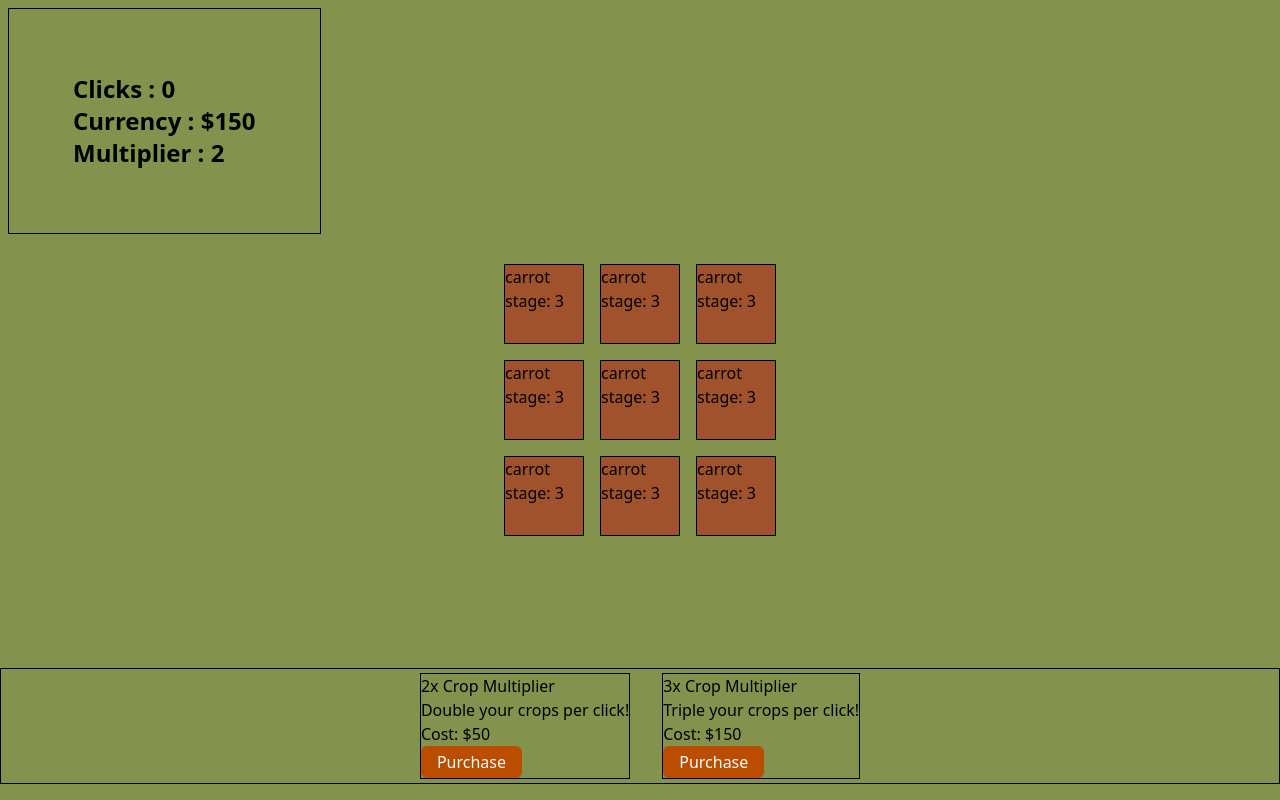
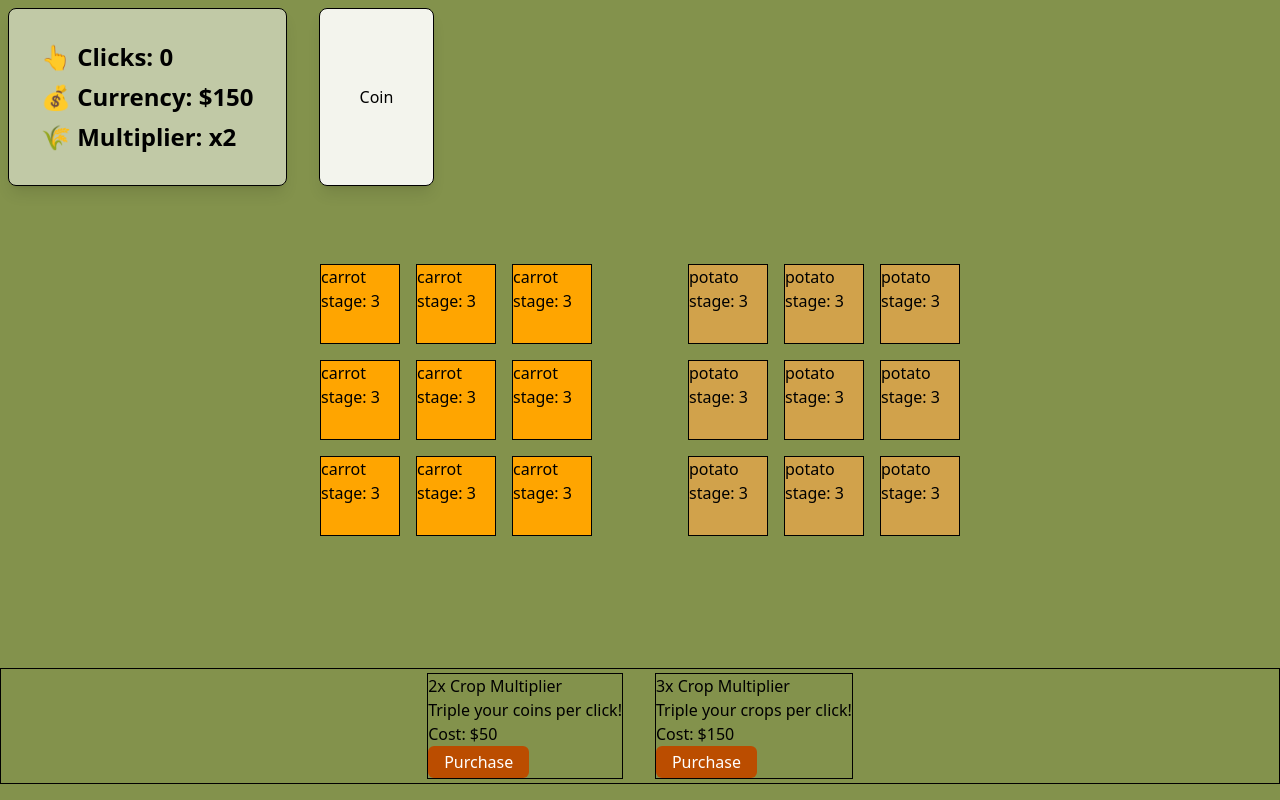
Before and after one commit to Jhay3765/clicker-game, a React (Vite) app: page / in a window 1280 px wide. Built offline with nearby package versions, Linux system fonts and the light colour scheme.

Commit message:
Added more Crops and added global coin

```diff
--- a/src/App.tsx
+++ b/src/App.tsx
@@ -1,5 +1,6 @@
-import { useState, useEffect, use } from "react";
+import { useState, useEffect } from "react";
 import { createPortal } from "react-dom";
+import Plot from "./components/Plot";
 
 // Store upgradges
 // Show Amount increase when clicked on mouse
@@ -7,20 +8,16 @@ import { createPortal } from "react-dom";
 // Make it so you can buy upgrades
 // Can buy upgrades at different points in the game
 // Create an Update Queue - upgrades that are not shown can be bought after the buying the ones first in the queue.
-//
-interface Crop {
-  cropProfit: number;
-  cropName: string;
-  increaseCurrency: (amount: number) => void;
-}
+// Pointer events none not working on the coin
 
 const upgrades = [
   {
     id: 1,
     name: "2x Crop Multiplier",
-    description: "Double your crops per click!",
+    description: "Triple your coins per click!",
     cost: 50,
     multiplier: 2,
+    requiredLevel: 1,
   },
   {
     id: 2,
@@ -28,6 +25,7 @@ const upgrades = [
     description: "Triple your crops per click!",
     cost: 150,
     multiplier: 3,
+    requiredLevel: 2,
   },
 ];
 
@@ -43,17 +41,19 @@ function App() {
   const [score, setScore] = useState(0);
   const [currency, setCurrency] = useState(150);
   const [multiplier, setMultiplier] = useState(2);
-
-  const increaseScore = () => {
-    setScore(score + 1);
-    setCurrency(currency + 1 * multiplier);
-  };
+  const [isMoneyMadeDisplayVisible, setIsMoneyMadeDisplayVisible] =
+    useState(false);
+  const [amountJustMade, setAmountJustMade] = useState(0);
+  const [totalCurrency, setTotalCurrency] = useState(0);
+  const [level, setLevel] = useState(1);
 
   const increaseCurrency = (amount: number) => {
     setCurrency((prevCurrency) => {
       return prevCurrency + amount;
-      console.log("setting curreny ");
     });
+    setIsMoneyMadeDisplayVisible(true);
+    setAmountJustMade(amount);
+    setTotalCurrency((prevTotal) => prevTotal + amount);
   };
 
   const purchaseBasicUpgrade = (upgrade: BasicUpgrade) => {
@@ -72,18 +72,43 @@ function App() {
     //   return newCurrency;
     // });
   };
+  const MoneyMadeDisplay = () => {
+    useEffect(() => {
+      const timer = setTimeout(() => {
+        setIsMoneyMadeDisplayVisible(false);
+      }, 1000); // Hide the coin after 1 second
+
+      return () => clearTimeout(timer); // Cleanup the timer on unmount
+    }, []);
+    return (
+      <div className="fixed right-8 top-8 w-24 h-24 bg-red-500 rounded-full grid place-content-center text-3xl font-bold animate-pulse">
+        +${amountJustMade}
+      </div>
+    );
+  };
 
   return (
     <main className="grid bg-[#83924C] place-content-center min-h-screen">
-      <div onClick={increaseScore} className="fixed h-screen w-screen -z-40  ">
-        <ScoreDisplay
-          score={score}
-          currency={currency}
-          multiplier={multiplier}
+      {isMoneyMadeDisplayVisible && <MoneyMadeDisplay></MoneyMadeDisplay>}
+      <ScoreDisplay
+        increaseCurrency={increaseCurrency}
+        score={score}
+        currency={currency}
+        multiplier={multiplier}
+      />
+
+      <div className="flex gap-24">
+        <Plot
+          increaseCurrency={increaseCurrency}
+          cropName="carrot"
+          amountOfTiles={9}
+        />
+        <Plot
+          increaseCurrency={increaseCurrency}
+          cropName="potato"
+          amountOfTiles={9}
         />
       </div>
-
-      <SoilLevelOne increaseCurrency={increaseCurrency} />
 
       <div className="border z-40 bottom-4 absolute w-full justify-center py-1 flex gap-8">
         {upgrades.map((upgrade, upgradeIdx) => (
@@ -97,60 +122,6 @@ function App() {
     </main>
   );
 }
-
-const SoilLevelOne = ({ increaseCurrency }: any) => {
-  const [soil, setSoil] = useState(Array(9).fill(null));
-  const [soilColor, setSoilColor] = useState("#A0522D");
-
-  return (
-    <div className="grid grid-cols-3 gap-4">
-      {soil.map((_, idx) => {
-        return (
-          <Soil
-            key={idx}
-            cropName={"carrot"}
-            cropProfit={10}
-            increaseCurrency={increaseCurrency}
-          />
-        );
-      })}
-    </div>
-  );
-};
-
-const Soil = ({ cropName, cropProfit, increaseCurrency }: Crop) => {
-  const [stage, setStage] = useState(0);
-
-  useEffect(() => {
-    const interval = setInterval(() => {
-      setStage((prevStage) => {
-        if (prevStage >= 3) return prevStage;
-        return prevStage + 1;
-      });
-    }, 1000);
-
-    return () => clearInterval(interval);
-  }, []);
-
-  const harvest = () => {
-    console.log("Attempting to harvest!");
-    if (stage === 3) {
-      increaseCurrency(cropProfit);
-      setStage(0);
-      console.log("harvested!");
-      return;
-    }
-    console.log("not ready to harvest yet!");
-  };
-
-  return (
-    <div onClick={() => harvest()} className="w-20 h-20 bg-[#A0522D] border ">
-      {cropName}
-      <br />
-      stage: {stage}
-    </div>
-  );
-};
 
 const Upgrade = (props: {
   upgrade: BasicUpgrade;
@@ -175,26 +146,28 @@ const Upgrade = (props: {
   );
 };
 
-const MouseCoin = () => {
-  useEffect(() => {}, []);
-  return (
-    <div className="fixed w-10 h-10 bg-amber-700 rounded-full animate-ping"></div>
-  );
-};
-
 const ScoreDisplay = (props: {
   score: number;
   currency: number;
   multiplier: number;
+  increaseCurrency: (amount: number) => void;
 }) => {
   return (
     <>
       {createPortal(
-        <div className="fixed font-bold text-2xl top-2 border p-16 grid place-content-center left-2">
-          <div>Clicks : {props.score}</div>
-          <div>Currency : ${props.currency}</div>
-          <div>Multiplier : {props.multiplier}</div>
-        </div>,
+        <section className="flex gap-8 fixed left-2 top-2">
+          <div className=" font-bold text-2xl  border bg-white/50 p-8 rounded-lg shadow-lg grid gap-2 place-content-center ">
+            <div>👆 Clicks: {props.score}</div>
+            <div>💰 Currency: ${props.currency}</div>
+            <div>🌾 Multiplier: x{props.multiplier}</div>
+          </div>
+          <div
+            onClick={() => props.increaseCurrency(1)}
+            className="p-10 grid place-content-center bg-white/90 rounded-lg shadow-lg border "
+          >
+            <p className="pointer-events-none">Coin</p>
+          </div>
+        </section>,
 
         document.body
       )}
--- /dev/null
+++ b/src/components/Plot.tsx
@@ -0,0 +1,100 @@
+import { useState, useEffect } from "react";
+
+interface Crop {
+  cropProfit: number;
+  cropName: string;
+  increaseCurrency: (amount: number) => void;
+}
+
+interface PlotProps {
+  increaseCurrency: (amount: number) => void;
+  amountOfTiles: number;
+  cropName: string;
+}
+const Crops = [
+  {
+    id: 1,
+    name: "carrot",
+    profit: 10,
+    color: "#FFA500",
+  },
+  {
+    id: 2,
+    name: "potato",
+    profit: 20,
+    color: "#d1a24b",
+  },
+
+  {
+    id: 3,
+    name: "corn",
+    profit: 30,
+    color: "#FFD700",
+  },
+];
+
+const Plot = ({ increaseCurrency, amountOfTiles, cropName }: PlotProps) => {
+  const plot = Array(amountOfTiles).fill(null);
+
+  return (
+    <div className="grid grid-cols-3 gap-4">
+      {plot.map((_, idx) => {
+        return (
+          <Patch
+            key={idx}
+            cropName={cropName}
+            cropProfit={10}
+            increaseCurrency={increaseCurrency}
+          />
+        );
+      })}
+    </div>
+  );
+};
+
+const Patch = ({ cropName, increaseCurrency }: Crop) => {
+  const [stage, setStage] = useState(0);
+
+  const crop = Crops.find((crop) => crop.name === cropName);
+  const { profit, color } = crop || { profit: 0 };
+
+  useEffect(() => {
+    const interval = setInterval(() => {
+      setStage((prevStage) => {
+        if (prevStage >= 3) return prevStage;
+        return prevStage + 1;
+      });
+    }, 1000);
+
+    return () => clearInterval(interval);
+  }, []);
+  if (!crop) {
+    console.log("Crop not found!");
+    return null;
+  }
+
+  const harvest = () => {
+    console.log("Attempting to harvest!");
+    if (stage === 3) {
+      increaseCurrency(profit);
+      setStage(0);
+      console.log("harvested!");
+      return;
+    }
+    console.log("not ready to harvest yet!");
+  };
+
+  return (
+    <div
+      onClick={() => harvest()}
+      style={{ backgroundColor: color }}
+      className={`w-20 h-20  border`}
+    >
+      {cropName}
+      <br />
+      stage: {stage}
+    </div>
+  );
+};
+
+export default Plot;
```
